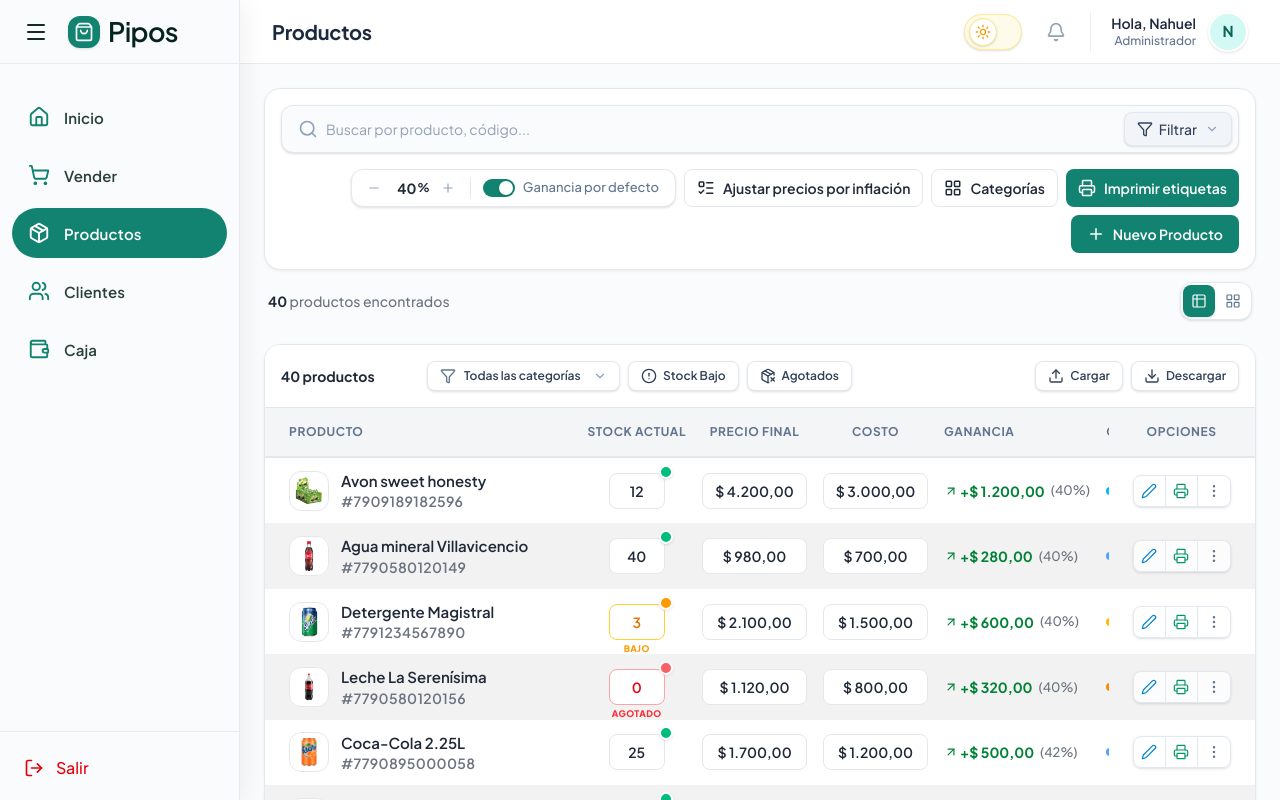
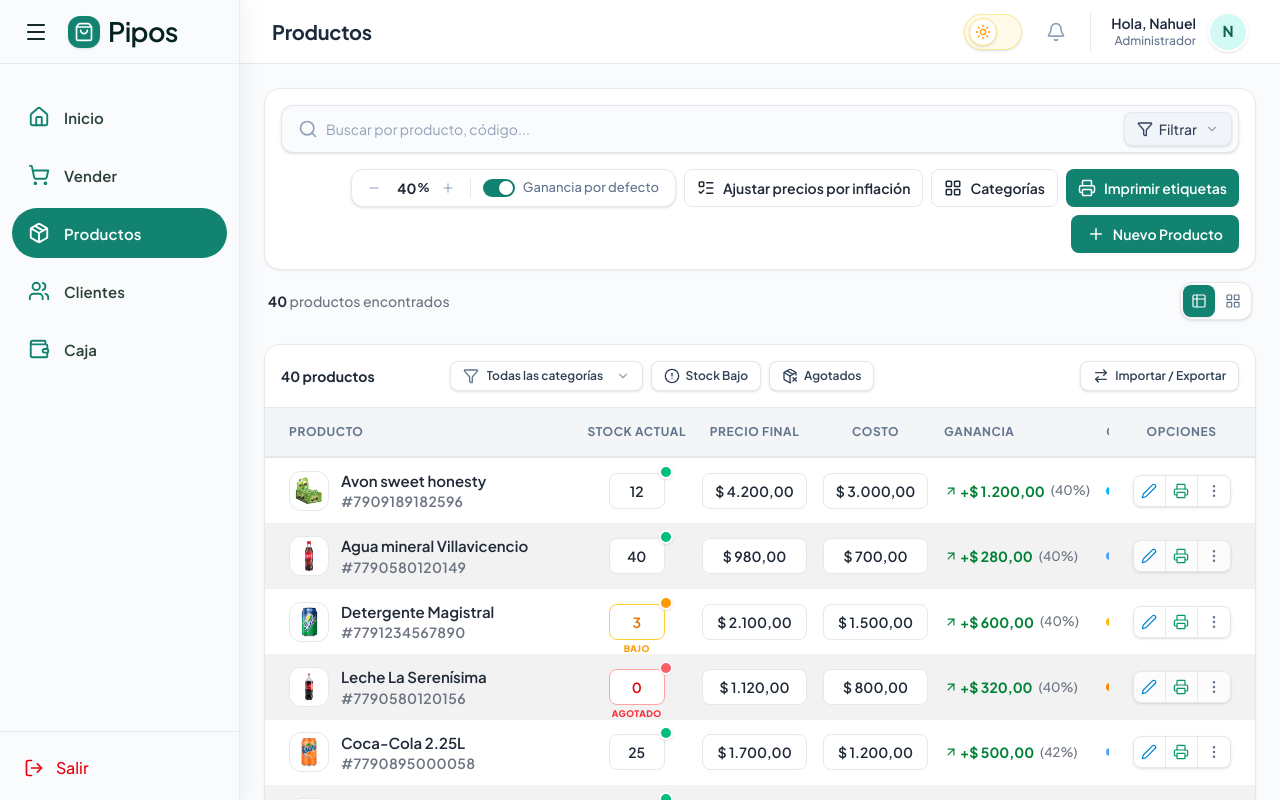
Before and after one commit to nahueldevup/sistema-de-ventas-pipos-fronted, a React (Vite) app: page /productos in a window 1280 px wide. Built offline with nearby package versions, Linux system fonts and the light colour scheme.

Commit message:
feat: consolidar los botones de importación y exportación en el encabezado de la tabla de productos y eliminar el icono de alerta no utilizado de la vista de tarjeta.

```diff
--- a/src/features/productos/components/CabeceraTablaProductos.tsx
+++ b/src/features/productos/components/CabeceraTablaProductos.tsx
@@ -1,4 +1,4 @@
-import { Upload, Download, AlertCircle,Filter, BrushCleaning, PackageX } from 'lucide-react';
+import { Upload, Download, AlertCircle,Filter, BrushCleaning, PackageX, ArrowRightLeft } from 'lucide-react';
 import { MultiSelect } from '@/components/ui/multi-select';
 import type { FiltrosRapidosTabla, Ordenamiento } from '@/types/filtros.types';
 
@@ -125,14 +125,7 @@
           type="button"
           className="px-3 py-1.5 rounded-lg text-xs font-semibold transition-all duration-150 border border-slate-200 bg-white text-slate-700 hover:bg-slate-50 hover:border-slate-300 shadow-sm flex items-center gap-1.5 cursor-pointer active:scale-95 dark:bg-dark-elevated dark:border-dark-border dark:text-slate-200 dark:hover:bg-slate-800 outline-none focus-visible:ring-2 focus-visible:ring-slate-500/20"
         >
-          <Upload size={16} /> Cargar
-        </button>
-
-        <button
-          type="button"
-          className="px-3 py-1.5 rounded-lg text-xs font-semibold transition-all duration-150 border border-slate-200 bg-white text-slate-700 hover:bg-slate-50 hover:border-slate-300 shadow-sm flex items-center gap-1.5 cursor-pointer active:scale-95 dark:bg-dark-elevated dark:border-dark-border dark:text-slate-200 dark:hover:bg-slate-800 outline-none focus-visible:ring-2 focus-visible:ring-slate-500/20"
-        >
-          <Download size={16} /> Descargar
+          <ArrowRightLeft  size={16} />Importar / Exportar
         </button>
       </div>
     </div>
--- a/src/features/productos/components/VistaCards.tsx
+++ b/src/features/productos/components/VistaCards.tsx
@@ -5,7 +5,6 @@
   Edit2,
   Printer,
   MoreVertical,
-  AlertCircle,
   PackageX,
   Trash2,
   History,
```
